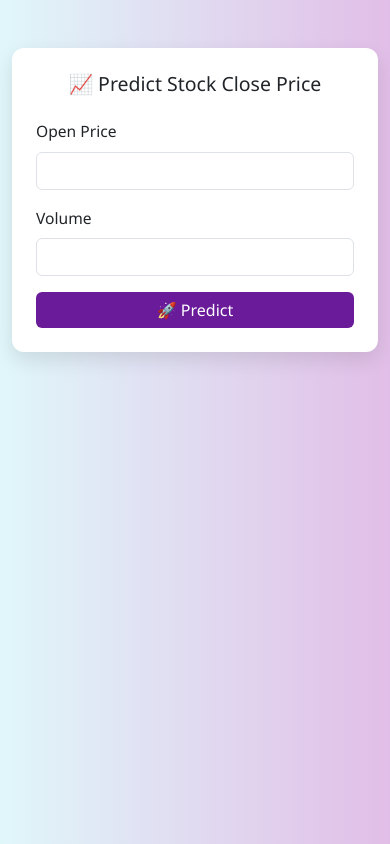
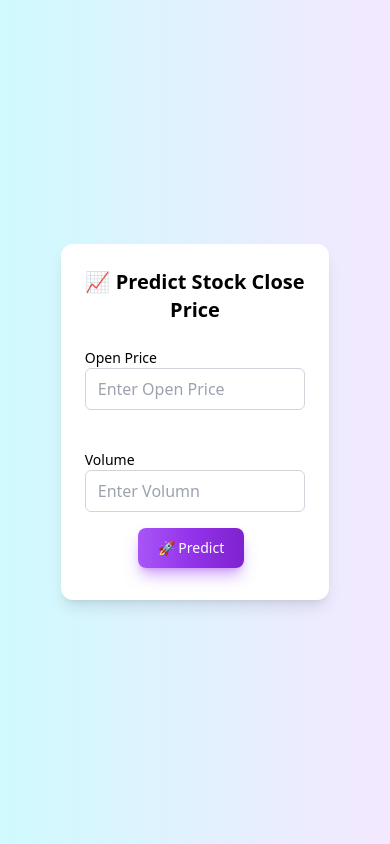
Before and after one commit to fgdhs788687/Tesla_Stock_price, a Flask app: page / in a window 390 px wide. Run offline with Flask 3, Linux system fonts and the light colour scheme; parts of the project's set-up code (start-up, migrations or seed data) failed here and were passed over; some libraries are stand-ins or nearby versions.

Commit message:
Update index.html: Replace Bootstrap with Tailwind CSS for improved styling and responsiveness; enhance form layout and input elements.

```diff
--- a/templates/index.html
+++ b/templates/index.html
@@ -3,67 +3,67 @@
   <head>
     <meta charset="UTF-8" />
     <title>Stock Price Predictor</title>
-    <link
-      href="https://cdn.jsdelivr.net/npm/bootstrap@5.3.0/dist/css/bootstrap.min.css"
-      rel="stylesheet"
-    />
-    <style>
-      body {
-        background: linear-gradient(to right, #e0f7fa, #e1bee7);
-        font-family: 'Segoe UI', sans-serif;
-      }
-      .card {
-        border: none;
-        border-radius: 12px;
-        box-shadow: 0 8px 20px rgba(0, 0, 0, 0.1);
-      }
-      .card > h2 {
-        font-size: clamp(1rem, 5vw, 2.5rem);
-      }
-      .btn-primary {
-        background-color: #6a1b9a;
-        border: none;
-      }
-      .btn-primary:hover {
-        background-color: #4a148c;
-      }
-      .label-custom {
-        font-size: clamp(0.7rem, 4vw, 1.5rem);
-      }
-    </style>
+    <script src="https://cdn.tailwindcss.com"></script>
   </head>
-  <body>
-    <div class="container mt-5">
-      <div class="card p-4">
-        <h2 class="text-center mb-4">📈 Predict Stock Close Price</h2>
-        <form action="/predictprice" method="post">
-          <div class="mb-3">
-            <label for="Open" class="form-label label-custom">Open Price</label>
+  <body
+    class="flex items-center justify-center min-h-screen px-4 bg-gradient-to-r from-cyan-100 to-purple-100 font-sans"
+  >
+    <div
+      class="w-3/4 bg-white rounded-xl shadow-lg p-6 hover:shadow-purple-500"
+    >
+      <h2
+        class="text-center mb-6 font-semibold text-xl sm:text-2xl md:text-3xl lg:text-4xl"
+      >
+        📈 Predict Stock Close Price
+      </h2>
+
+      <form action="/predictprice" method="post" class="w-full space-y-4">
+        <div class="flex justify-center flex-wrap gap-10">
+          <div>
+            <label
+              for="Open"
+              class="block font-medium text-sm sm:text-base md:text-lg lg:text-xl"
+            >
+              Open Price
+            </label>
             <input
+              placeholder="Enter Open Price"
               type="number"
               step="any"
-              class="form-control input-custom"
               id="Open"
               name="Open"
               required
+              class="w-full px-3 py-2 border border-gray-300 rounded-md focus:outline-none focus:ring-2 focus:ring-purple-500"
             />
           </div>
-          <div class="mb-3">
-            <label for="Volume" class="form-label label-custom">Volume</label>
+
+          <div>
+            <label
+              for="Volume"
+              class="block font-medium text-sm sm:text-base md:text-lg lg:text-xl"
+            >
+              Volume
+            </label>
             <input
+              placeholder="Enter Volumn"
               type="number"
               step="any"
-              class="form-control input-custom"
               id="Volume"
               name="Volume"
               required
+              class="w-full px-3 py-2 border border-gray-300 rounded-md focus:outline-none focus:ring-2 focus:ring-purple-500"
             />
           </div>
-          <button type="submit" class="btn btn-primary w-100">
+        </div>
+        <div class="flex justify-center">
+          <button
+            type="submit"
+            class="text-white bg-gradient-to-r from-purple-500 via-purple-600 to-purple-700 hover:bg-gradient-to-br focus:ring-4 focus:outline-none focus:ring-purple-300 dark:focus:ring-purple-800 shadow-lg shadow-purple-500/50 dark:shadow-lg dark:shadow-purple-800/80 font-medium rounded-lg text-sm px-5 py-2.5 text-center me-2 mb-2"
+          >
             🚀 Predict
           </button>
-        </form>
-      </div>
+        </div>
+      </form>
     </div>
   </body>
 </html>
```
